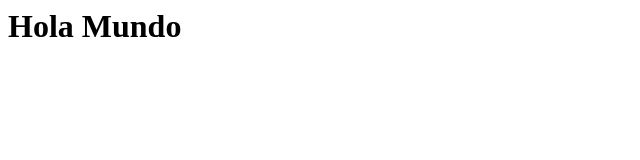
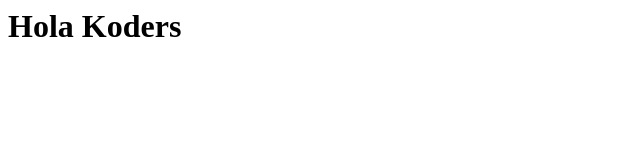
Before and after one commit to angelprg/intro-html, a plain HTML site: page index.html in a window 1280 px wide. Shown: the full height of the page, 0-640 px from the left. Drawn offline with Linux system fonts and the light colour scheme.

Commit message:
Actualizacion titulo

```diff
--- a/index.html
+++ b/index.html
@@ -1 +1 @@
-<h1>Hola Mundo</h1>
+<h1>Hola Koders</h1>
```
